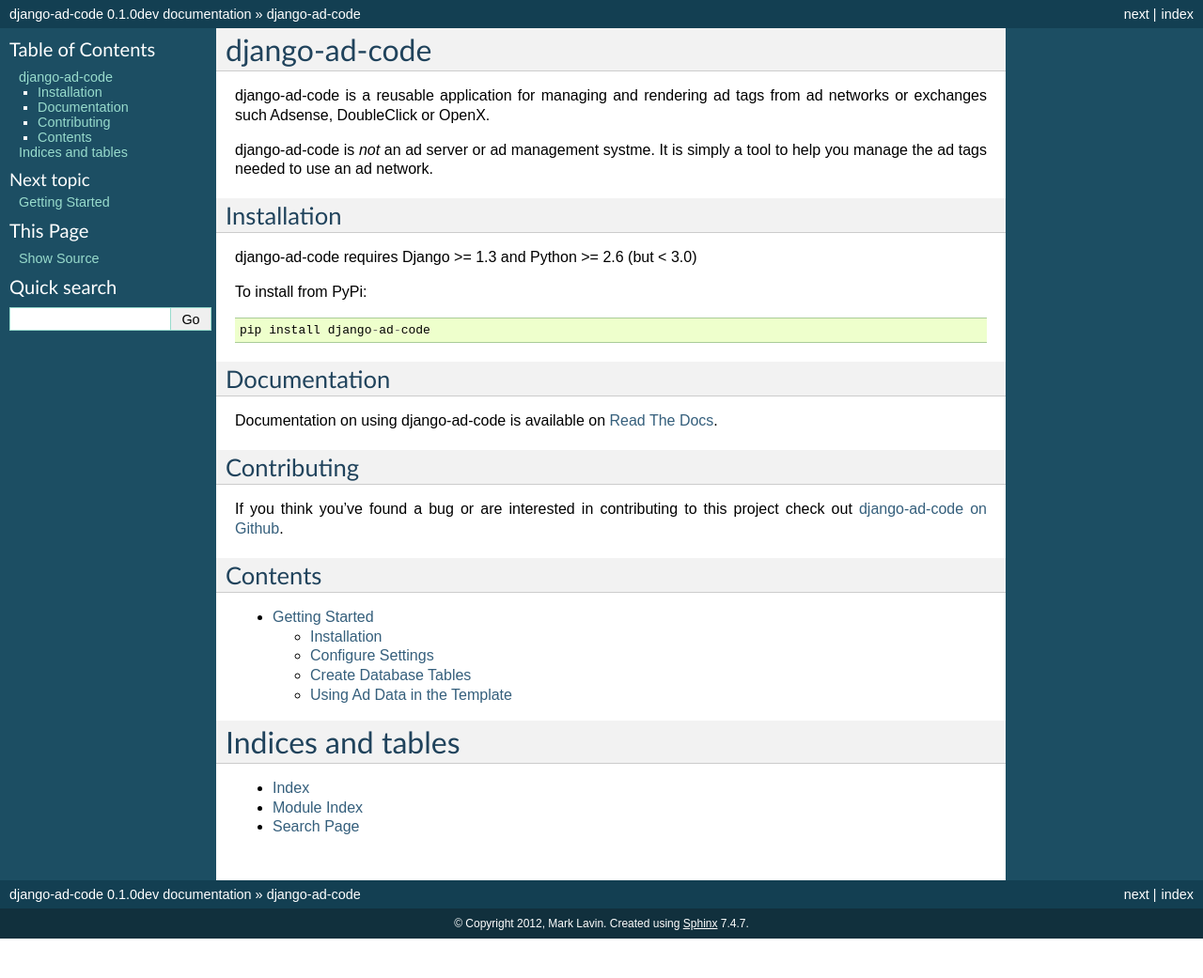
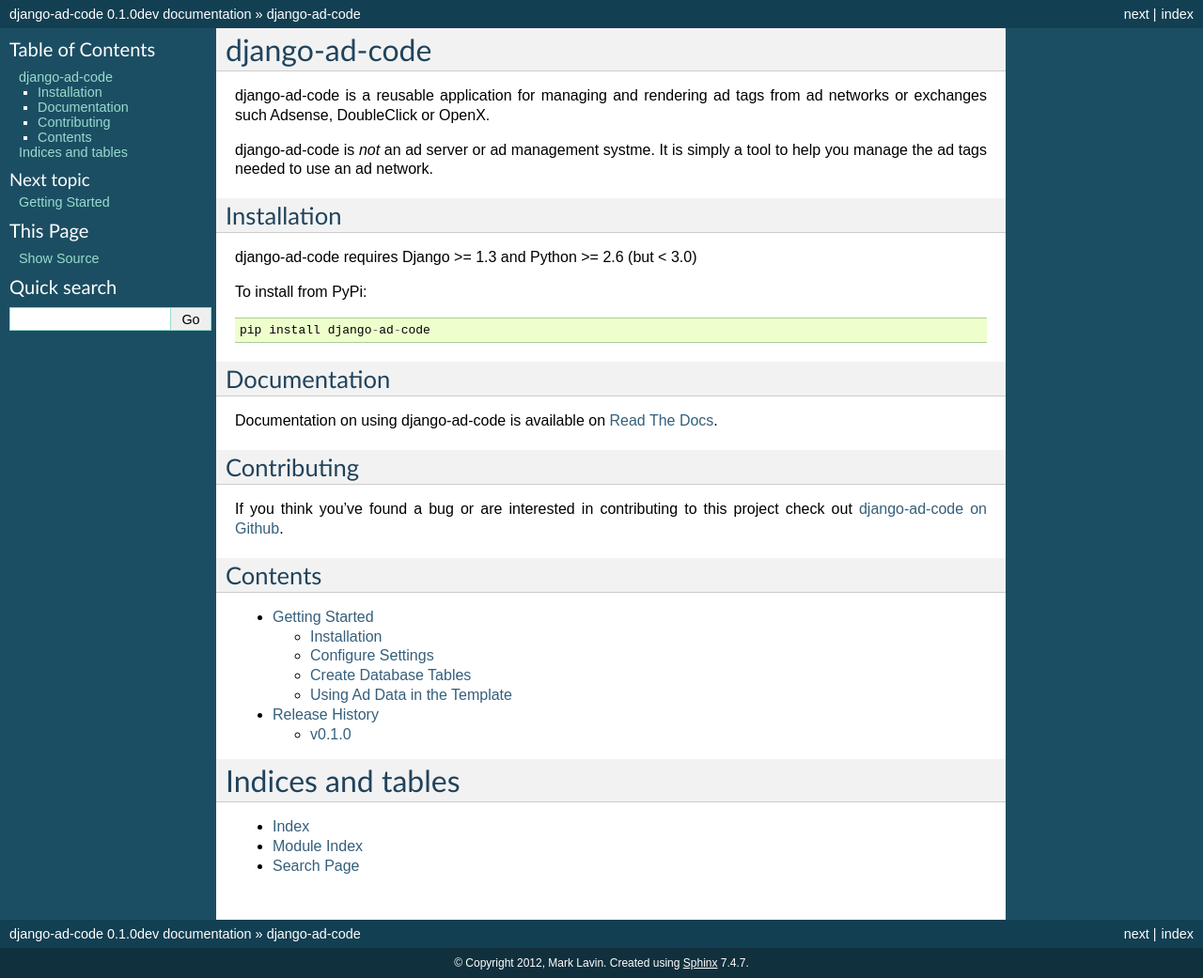
Before and after one commit to mlavin/django-ad-code, a Sphinx documentation site: the page built from docs/index.rst, in a window 1280 px wide. Shown: the whole page at 94% size. Built offline with Sphinx 7.4.7, drawn with Linux system fonts in a browser that asks for light colours; before the commit the page ends 999 px from its top, so only the background shows below that.

Commit message:
Release notes in docs.

```diff
--- a/docs/index.rst
+++ b/docs/index.rst
@@ -12,7 +12,7 @@
     :maxdepth: 2
 
     quick-start
-
+    releases
 
 
 Indices and tables
--- /dev/null
+++ b/docs/releases.rst
@@ -0,0 +1,10 @@
+Release History
+====================================
+
+Release and change history for django-ad-code
+
+
+v0.1.0
+------------------------------------
+
+- Initial public release
```
